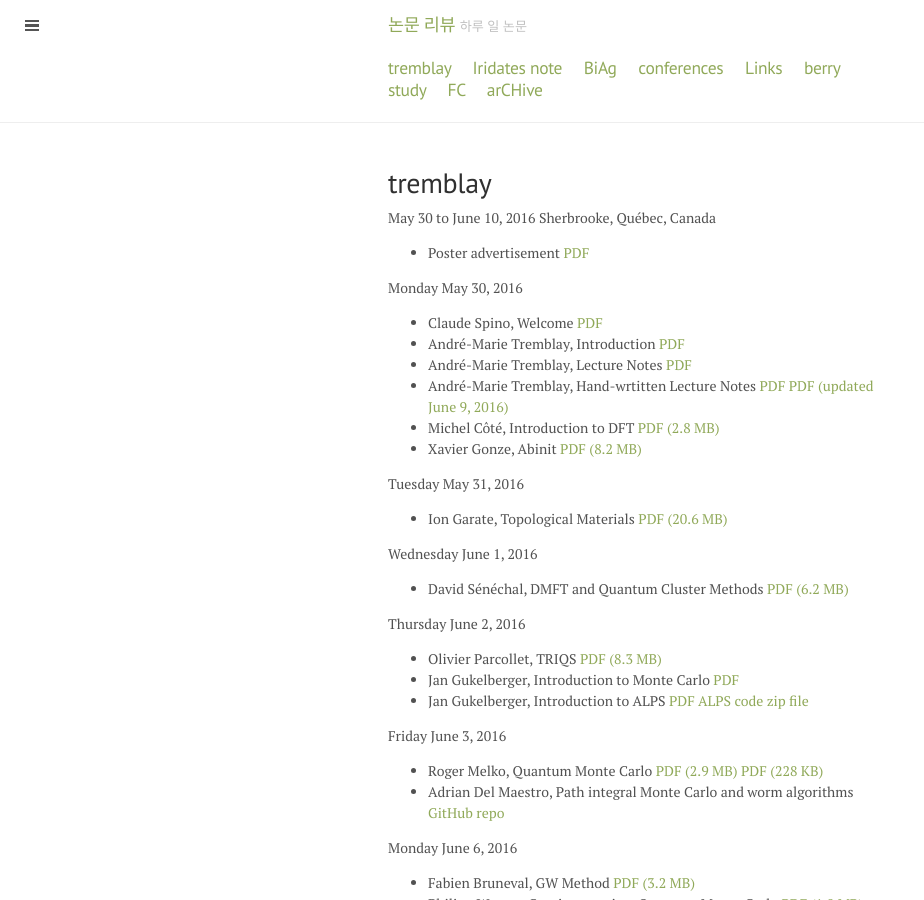
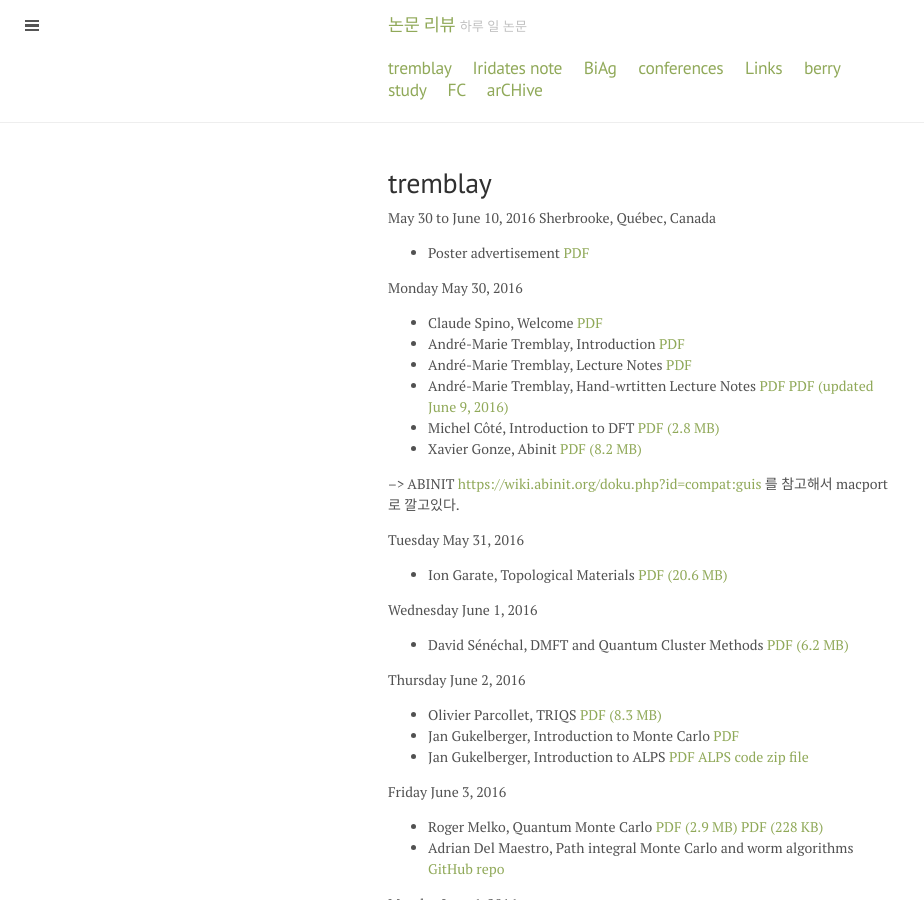
Before and after one commit to qkrwlsghdcjsworlt/work, a Jekyll site: the page built from tremblay.md, in a window 1280 px wide and 900 px high. Shown: the whole window, without its empty margins (0-924 px from the left). Built offline with Jekyll 4.4.1, drawn with Linux system fonts in a browser that asks for light colours; formulas are drawn with MathJax 3.

Commit message:
“update”

```diff
--- a/tremblay.md
+++ b/tremblay.md
@@ -17,6 +17,10 @@ Monday May 30, 2016
     [PDF (updated June 9, 2016)]({{ site.baseurl }}/public/tremblay/Handwritten-lecture-notes-on-Refresher-Many-Body-theory-Tremblay-updated.pdf)
 * Michel Côté, Introduction to DFT [PDF (2.8 MB)]({{ site.baseurl }}/public/tremblay/intro_dft.pdf)
 * Xavier Gonze, Abinit [PDF (8.2 MB)]({{ site.baseurl }}/public/tremblay/Sherbrooke_ABINIT_v5.pdf)
+
+--> ABINIT
+[https://wiki.abinit.org/doku.php?id=compat:guis](https://wiki.abinit.org/doku.php?id=compat:guis) 를 참고해서 macport로 깔고있다.
+
 
 
 Tuesday May 31, 2016
```
